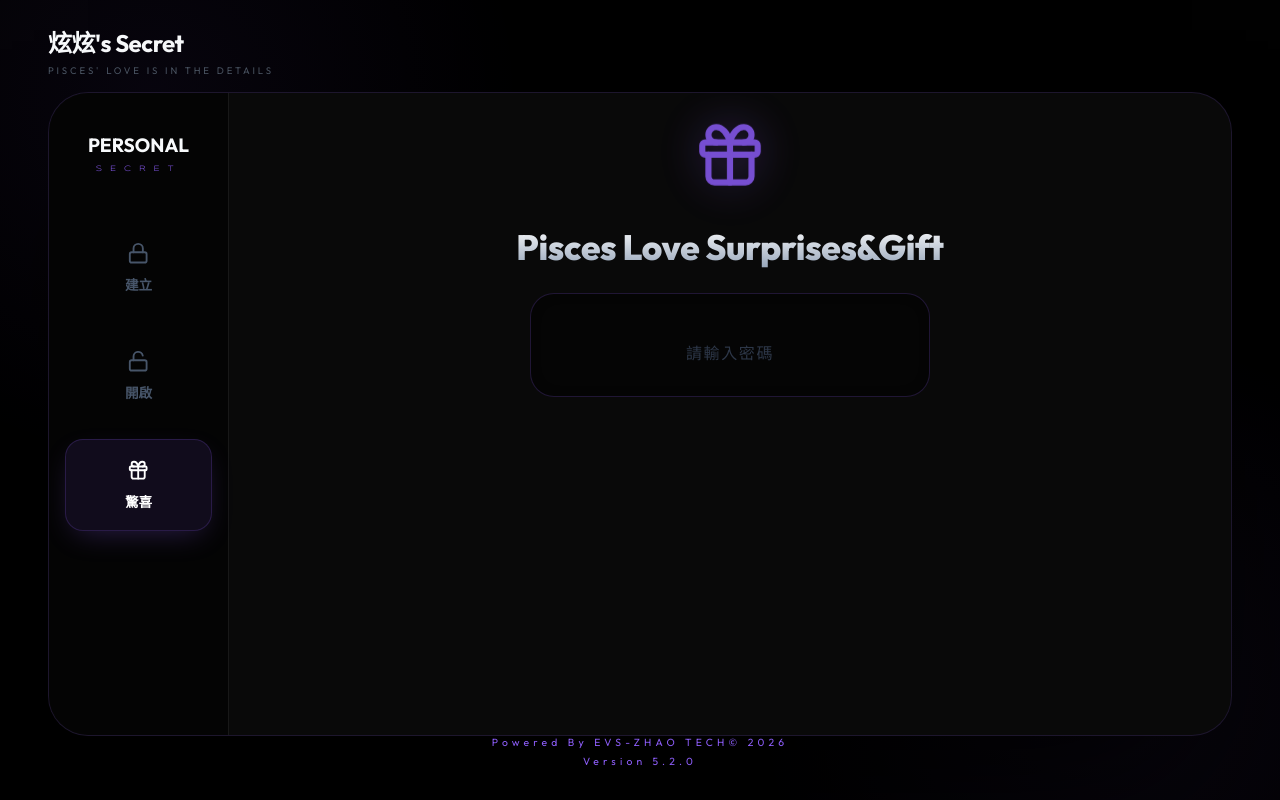
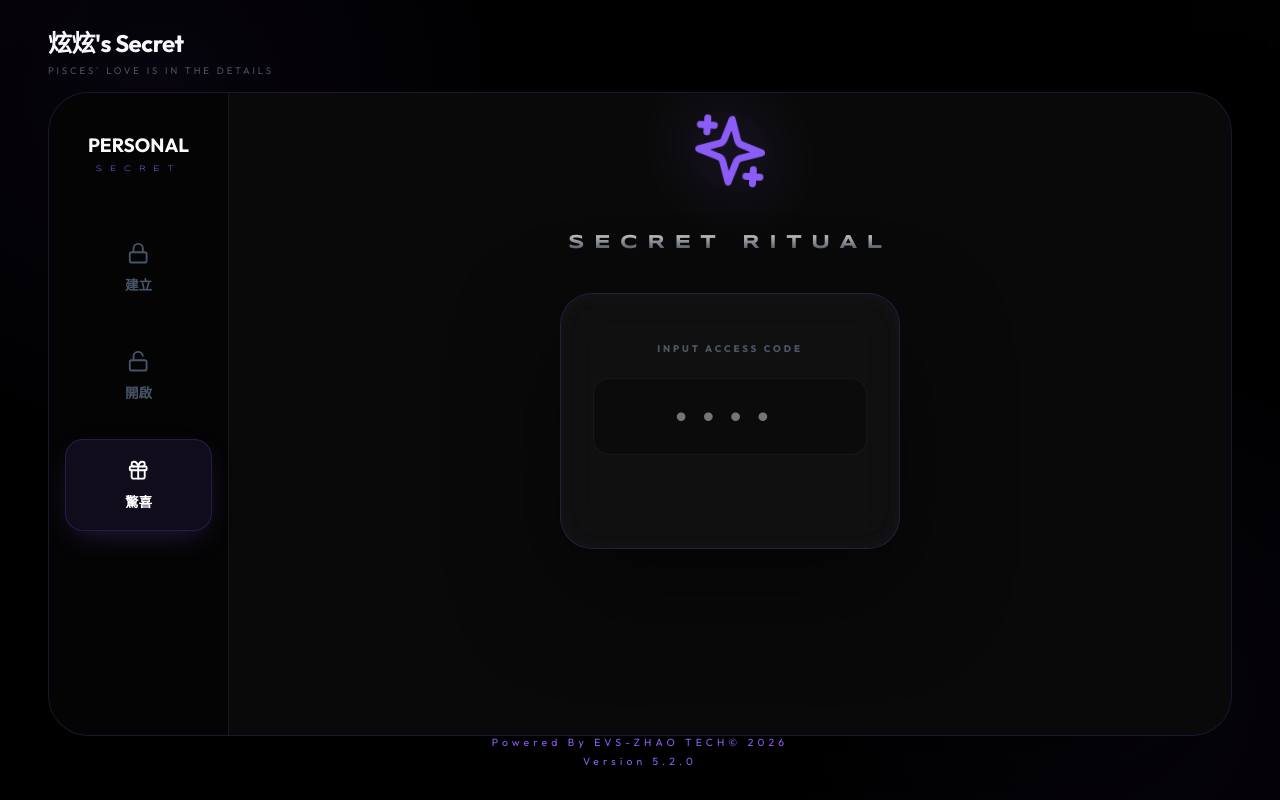
Before and after one commit to EVSDELAT/Secret, a React (Vite) app: page / in a window 1280 px wide. Both pictures are taken after a click on the button "驚喜". Built offline with nearby package versions, Linux system fonts and the light colour scheme.

Commit message:
style: 深度美化驚喜主頁面，加入毛玻璃卡片、漂浮動畫與未來感字體

```diff
--- a/src/App.jsx
+++ b/src/App.jsx
@@ -283,8 +283,16 @@ export default function App() {
               {activeTab === 'surprise' && (
                 <div className="surprise-view-centered">
                   <motion.div
-                    animate={{ scale: [1, 1.2, 1] }}
-                    transition={{ repeat: Infinity, duration: 4 }}
+                    animate={{
+                      y: [0, -15, 0],
+                      rotate: [0, 5, -5, 0],
+                      scale: [1, 1.05, 1]
+                    }}
+                    transition={{
+                      repeat: Infinity,
+                      duration: 6,
+                      ease: "easeInOut"
+                    }}
                     onClick={() => {
                       const newClicks = surpriseClicks + 1;
                       setSurpriseClicks(newClicks);
@@ -292,19 +300,26 @@ export default function App() {
                     }}
                     style={{ cursor: 'pointer' }}
                   >
-                    <Gift size={64} className="gift-glow-icon" />
+                    <Sparkles size={80} className="surprise-icon-premium" />
                   </motion.div>
-                  <h3 className="surprise-title">Pisces Love Surprises&Gift</h3>
+
+                  <h3 className="surprise-title-premium">SECRET RITUAL</h3>
+
+                  <div className="surprise-glass-card">
+                    <p className="surprise-subtitle">INPUT ACCESS CODE</p>
                     <div className="surprise-input-wrapper">
                       <input
                         type="password"
                         value={surprisePass}
                         onChange={(e) => setSurprisePass(e.target.value)}
-                      placeholder="請輸入密碼"
-                      className="surprise-fancy-input"
+                        placeholder="••••"
+                        className="surprise-fancy-input-v2"
                       />
                     </div>
-                  <p className={`surprise-hint ${showHint ? 'visible' : ''}`}>The First Day We Met</p>
+                    <p className={`surprise-hint-v2 ${showHint ? 'visible' : ''}`}>
+                      HINT: THE FIRST DAY WE MET
+                    </p>
+                  </div>
                 </div>
               )}
             </motion.div>
--- a/src/index.css
+++ b/src/index.css
@@ -88,19 +88,76 @@ label { display: block; font-size: 0.7rem; font-weight: 800; color: var(--accent
 
 /* Surprise Centered Tab */
 .surprise-view-centered { height: 100%; display: flex; flex-direction: column; align-items: center; justify-content: center; text-align: center; padding-bottom: 5rem; }
-.gift-glow-icon {
+.surprise-icon-premium {
   color: var(--accent-color);
-  filter: drop-shadow(0 0 20px var(--accent-glow));
-  margin-bottom: 2rem;
-  animation: pulse-glow 3s infinite ease-in-out;
+  filter: drop-shadow(0 0 30px var(--accent-glow));
 }
-@keyframes pulse-glow {
-  0%, 100% { transform: scale(1); filter: drop-shadow(0 0 15px var(--accent-glow)); opacity: 0.8; }
-  50% { transform: scale(1.1); filter: drop-shadow(0 0 35px var(--accent-glow)); opacity: 1; }
+.surprise-title-premium {
+  font-family: var(--font-brand);
+  font-size: 1.2rem;
+  font-weight: 700;
+  margin: 1.5rem 0 2.5rem 0;
+  letter-spacing: 0.6rem;
+  background: linear-gradient(to bottom, #fff, #4a5568);
+  -webkit-background-clip: text;
+  -webkit-text-fill-color: transparent;
+  opacity: 0.8;
 }
-.surprise-title { font-size: 2.2rem; font-weight: 800; margin-bottom: 1.5rem; letter-spacing: -0.01em; background: linear-gradient(to bottom, #fff, #94a3b8); -webkit-background-clip: text; -webkit-text-fill-color: transparent; }
-.surprise-hint { color: var(--primary-bg); font-size: 0.8rem; margin-top: 2rem; letter-spacing: 0.1em; transition: 0.8s; opacity: 0; pointer-events: none; }
-.surprise-hint.visible { color: #475569; opacity: 1; pointer-events: auto; }
+
+.surprise-glass-card {
+  background: rgba(255, 255, 255, 0.03);
+  backdrop-filter: blur(20px);
+  border: 1px solid rgba(139, 92, 246, 0.2);
+  border-radius: 32px;
+  padding: 3rem 2rem;
+  width: 100%;
+  max-width: 340px;
+  box-shadow: 0 40px 100px rgba(0,0,0,0.5), inset 0 0 20px rgba(139,92,246,0.05);
+}
+
+.surprise-subtitle {
+  font-size: 0.6rem;
+  font-weight: 800;
+  color: #4b5563;
+  letter-spacing: 0.3em;
+  margin-bottom: 1.5rem;
+}
+
+.surprise-fancy-input-v2 {
+  width: 100%;
+  background: rgba(0, 0, 0, 0.3);
+  border: 1px solid rgba(255, 255, 255, 0.05);
+  border-radius: 16px;
+  padding: 1.2rem;
+  color: #fff;
+  font-size: 2rem;
+  text-align: center;
+  letter-spacing: 1rem;
+  transition: all 0.4s;
+}
+.surprise-fancy-input-v2:focus {
+  border-color: var(--accent-color);
+  box-shadow: 0 0 30px rgba(139,92,246,0.2);
+  background: rgba(0,0,0,0.5);
+}
+
+.surprise-hint-v2 {
+  margin-top: 2rem;
+  font-size: 0.65rem;
+  color: var(--accent-color);
+  letter-spacing: 0.2em;
+  opacity: 0;
+  transition: 1s;
+  font-weight: 600;
+}
+.surprise-hint-v2.visible {
+  opacity: 0.5;
+  animation: hint-breath 3s infinite;
+}
+@keyframes hint-breath {
+  0%, 100% { opacity: 0.3; }
+  50% { opacity: 0.7; }
+}
 .surprise-input-wrapper { width: 100%; max-width: 400px; }
 .surprise-fancy-input {
   width: 100%;
```
Lines whose indentation alone changed are shown as unchanged.
